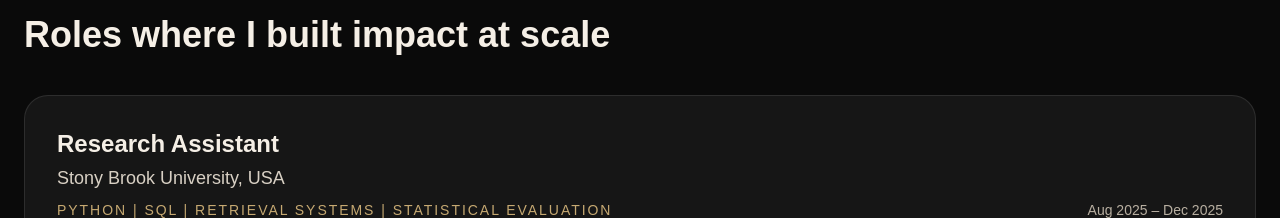
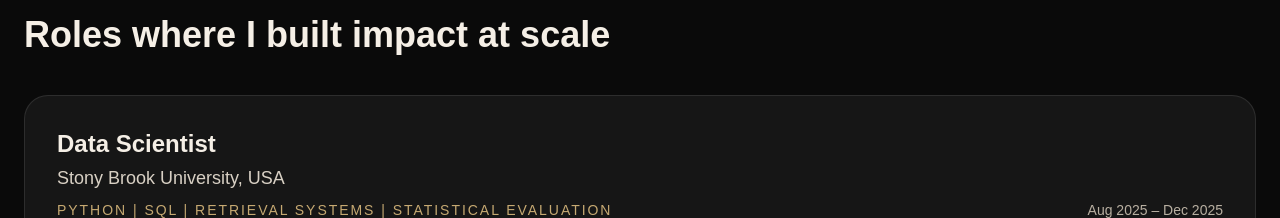
Before and after one commit to kashishlalwani13/Kashish-Portfolio, a Next.js app in the folder frontend/: page / in a window 1280 px wide. Shown: the part 2304-2522 px from the top of the page. Built offline with nearby package versions, Linux system fonts and the light colour scheme.

Commit message:
Update resume and change Stony Brook role to Data Science Research Assistant

```diff
--- a/frontend/app/page.tsx
+++ b/frontend/app/page.tsx
@@ -82,7 +82,7 @@ const education = [
 
 const experiences = [
   {
-    role: "Research Assistant",
+    role: "Data Scientist",
     company: "Stony Brook University",
     location: "USA",
     period: "Aug 2025 – Dec 2025",
```
Lines whose indentation alone changed are shown as unchanged.
